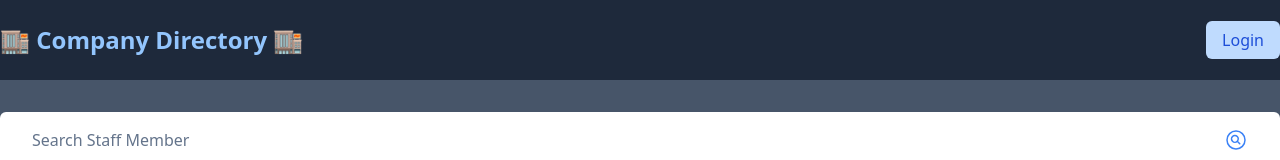
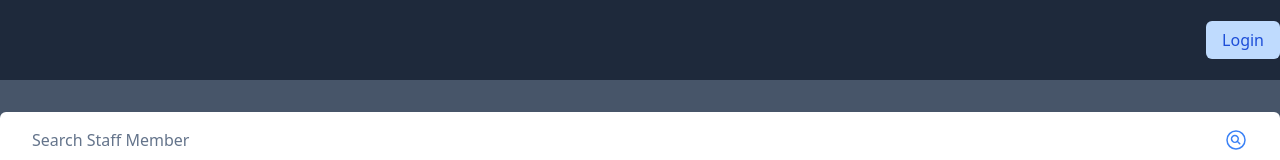
Before and after one commit to NOskippyNO/Vue_Company_Directory, a Vue app: page / in a window 1280 px wide. Shown: the top 160 px of the page. Built offline with nearby package versions, Linux system fonts and the light colour scheme.

Commit message:
added .env file

```diff
--- a/src/components/NavBar.vue
+++ b/src/components/NavBar.vue
@@ -4,7 +4,7 @@
 
   const { isAuthenticated, logout, user } = useAuth()
 
-  const brand = ref('🏬 Company Directory 🏬')
+  const brand = ref(import.meta.env.VITE_APP_NAME)
 </script>
 
 <template>
```
Also changed, not shown: 1 other file (tests, documents, lock files or other folders).
